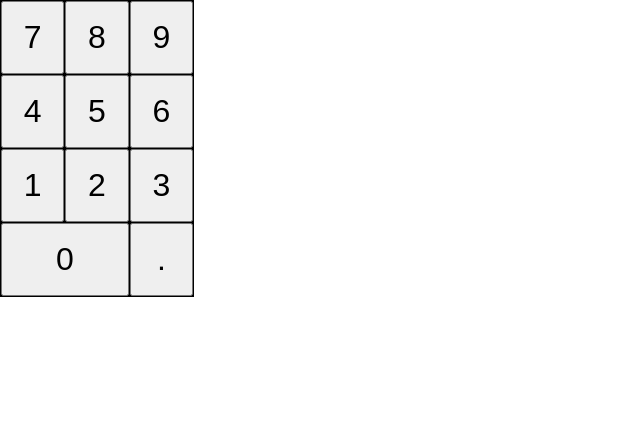
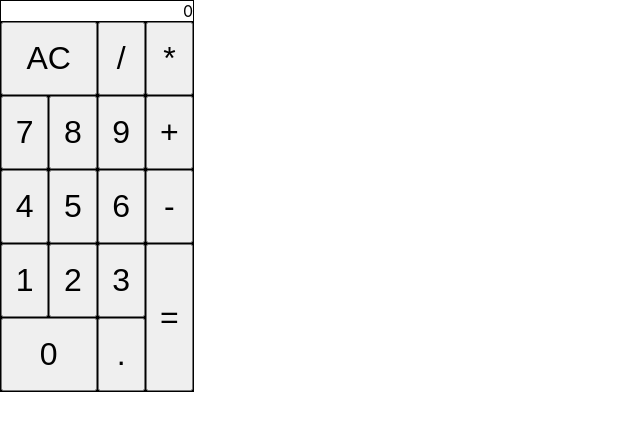
Before and after one commit to yongxia/js-calculator, a React app: page / in a window 1280 px wide. Shown: the whole page, without its empty margins (0-640 px from the left). Built offline with nearby package versions, Linux system fonts and the light colour scheme.

Commit message:
update layout for calculator

```diff
--- a/src/index.css
+++ b/src/index.css
@@ -12,7 +12,7 @@ code {
 .number-group {
   width: 15%;
   display: grid;
-  grid-template-columns: 1fr 1fr 1fr;
+  grid-template-columns: 1fr 1fr 1fr 1fr;
   grid-gap: 1px;
   border: 1px solid;
   background-color: black;
@@ -23,6 +23,23 @@ button {
   padding: 1rem 0;
 }
 
+#clear {
+  grid-column: 1/3;
+}
+
 #zero {
   grid-column: 1/3;
 }
+
+#equals {
+  grid-row-start: 5;
+  grid-column-start: 4;
+  grid-row-end: 7;
+  grid-column-end: 5;
+}
+
+#box {
+  grid-column: 1/5;
+  background-color: white;
+  text-align: right;
+}
--- a/src/index.js
+++ b/src/index.js
@@ -6,22 +6,40 @@ import './index.css';
 class Presentational extends React.Component {
   constructor(props) {
     super(props);
+    this.state = {
+      display: 0
+    }
   }
   render() {
 
     return (
       <div className='number-group'>
+        <div id="box">
+          <div id="display">{this.state.display}</div>
+          <div id="formula"></div>
+        </div>
+        <button id="clear">AC</button>
+        <button id="divide">/</button>
+        <button id="multiply">*</button>
+
         <button id="seven">7</button>
         <button id="eight">8</button>
         <button id="nine">9</button>
+        <button id="add">+</button>
+
         <button id="four">4</button>
         <button id="five">5</button>
         <button id="six">6</button>
+        <button id="subtract">-</button>
+
         <button id="one">1</button>
         <button id="two">2</button>
         <button id="three">3</button>
+
+        <button id="equals">=</button>
         <button id="zero">0</button>
-        <button id="dot">.</button>
+        <button id="decimal">.</button>
+
       </div>
     )
   }
```
